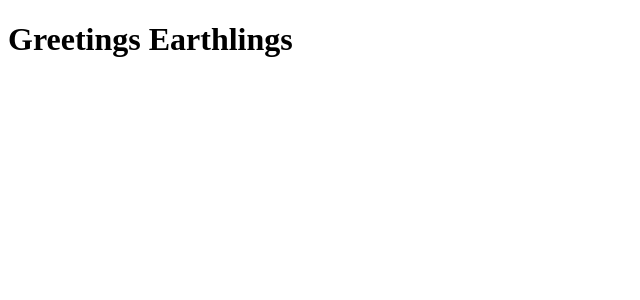
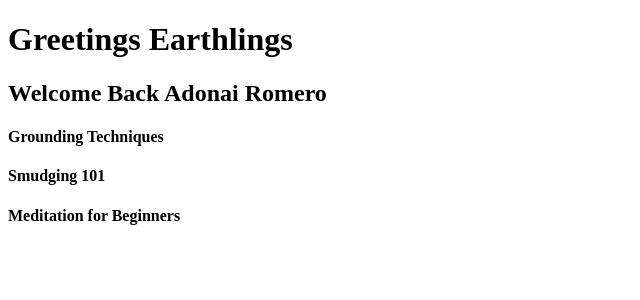
Before and after one commit to adonaione/wk9react-intro, a React (Vite) app: page / in a window 1280 px wide. Shown: the top 300 px of the page, without its empty margins (0-640 px from the left). Built offline with nearby package versions, Linux system fonts and the light colour scheme.

Commit message:
update app component with conditional rendering and rendering an array

```diff
--- a/src/App.tsx
+++ b/src/App.tsx
@@ -1,4 +1,20 @@
 
 export default function App() {
-  return <h1>Greetings Earthlings</h1>
+  const firstName: string = 'Adonai';
+  const lastName: string = 'Romero';
+  const isLoggedIn: boolean = true;
+
+  const posts: {id: number, title: string}[] = [
+    {id: 1, title: 'Grounding Techniques'},
+    {id: 2, title: 'Smudging 101'},
+    {id: 3, title: 'Meditation for Beginners'},
+  ]
+
+  return (
+    <>
+      <h1>Greetings Earthlings</h1>
+      <h2>{isLoggedIn ? `Welcome Back ${firstName} ${lastName}` : 'Please Log In or Sign Up'}</h2>
+      {posts.map( p => <h4 key={p.id}>{p.title}</h4> )}
+    </>
+  )
 }
```
